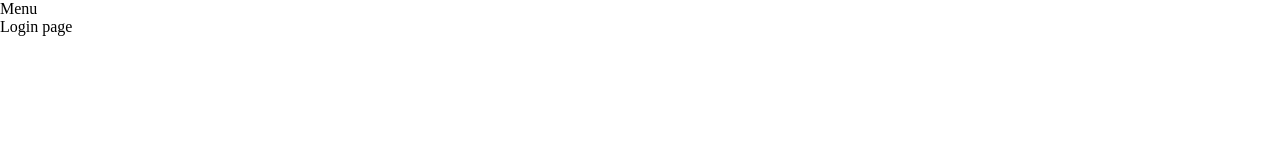
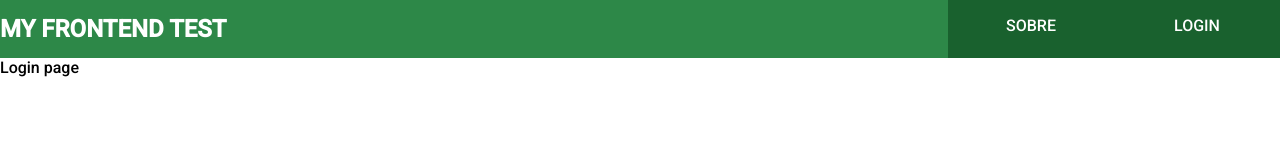
Before and after one commit to andriusrl/DASHBOARD-Front-end, a React app: page / in a window 1280 px wide. Built offline with nearby package versions, Linux system fonts and the light colour scheme.

Commit message:
Modelo de header com menu quase pronto, resta adicionar rotas e regras de negócio

```diff
--- a/public/index.html
+++ b/public/index.html
@@ -15,6 +15,7 @@
       user's mobile device or desktop. See https://developers.google.com/web/fundamentals/web-app-manifest/
     -->
     <link rel="manifest" href="%PUBLIC_URL%/manifest.json" />
+    <link href="https://fonts.googleapis.com/css2?family=Roboto:wght@500&display=swap" rel="stylesheet">
     <!--
       Notice the use of %PUBLIC_URL% in the tags above.
       It will be replaced with the URL of the `public` folder during the build.
--- a/src/containers/Header/index.js
+++ b/src/containers/Header/index.js
@@ -1,10 +1,44 @@
 import React from 'react';
+import styled from 'styled-components';
+
+const HeadersWrapper = styled.div`
+ background-color: #2D8848;
+ height: 58px;
+ display: flex;
+ align-items: center;
+ justify-content: space-between;
+`
+
+const TitleDashBoard = styled.h2`
+  margin: 0;
+  color: #FFFFFF;
+`
+
+const ButtonGroup = styled.div`
+  display: flex;
+  height: 100%;
+`
+
+const ButtonMenu = styled.div`
+  color: #FFFFFF;
+  background-color: #19612E;
+  width: 166px;
+  height: 100%;
+
+`
+const TextButtonMenu = styled.p`
+  text-align: center;
+`
 
 function Headers() {
   return (
-    <div>
-      Menu
-    </div>
+    <HeadersWrapper>
+      <TitleDashBoard>MY FRONTEND TEST</TitleDashBoard>
+      <ButtonGroup>
+        <ButtonMenu><TextButtonMenu>SOBRE</TextButtonMenu></ButtonMenu>
+        <ButtonMenu><TextButtonMenu>LOGIN</TextButtonMenu></ButtonMenu>
+      </ButtonGroup>
+    </HeadersWrapper>
   );
 }
 
--- a/src/index.js
+++ b/src/index.js
@@ -24,6 +24,7 @@ const store = createStore(generateReducers(history), compose(...middlewares));
 
 const Main = styled.div`
   height: 100vh;
+  font-family: 'Roboto', sans-serif;
 `
 
 ReactDOM.render(
```
